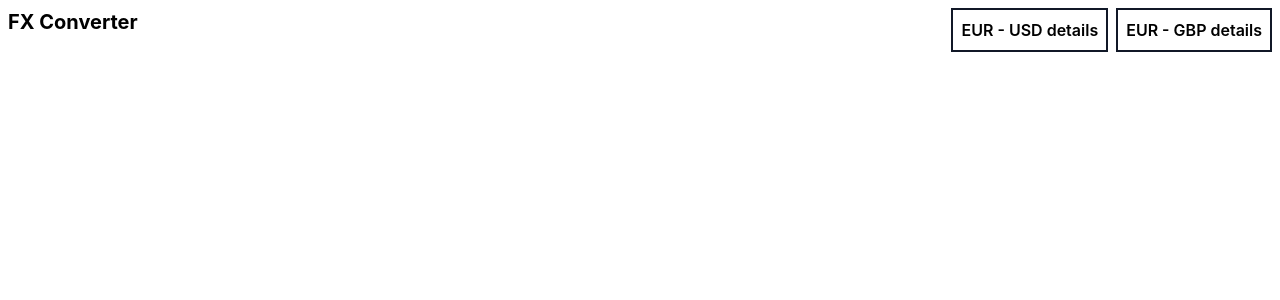
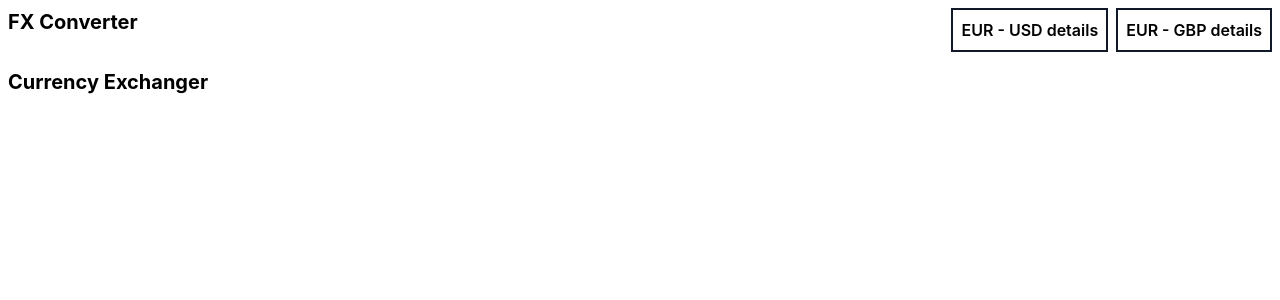
Before and after one commit to Aagbator/fx-converter, a React (Create React App) app: page / in a window 1280 px wide. Shown: the top 300 px of the page. Built offline with nearby package versions, Linux system fonts and the light colour scheme.

Commit message:
feat: add home page component

```diff
--- a/src/App.tsx
+++ b/src/App.tsx
@@ -1,10 +1,7 @@
-import {
-  Route,
-  Routes,
-  BrowserRouter
-} from "react-router-dom";
+import { Route, Routes, BrowserRouter } from "react-router-dom";
 import "./App.css";
 import { Layout } from "./hoc/Layout/Layout";
+import Home from "./pages/home/Home";
 
 function App() {
   return (
@@ -12,7 +9,7 @@ function App() {
       <BrowserRouter>
         <Routes>
           <Route path="/" element={<Layout />}>
-            <Route index element={<></>} />
+            <Route index element={<Home></Home>} />
             <Route path="/euro-usd-details" element={<></>} />
             <Route path="/euro-gbp-details" element={<></>} />
             <Route path="*" element={<></>} />
--- /dev/null
+++ b/src/pages/home/Home.tsx
@@ -0,0 +1,10 @@
+import React from "react";
+import Breadcrump from "../../components/breadcrump/Breadcrump";
+
+export default function Home() {
+  return (
+    <div>
+      <Breadcrump title="Currency Exchanger" />
+    </div>
+  );
+}
```
